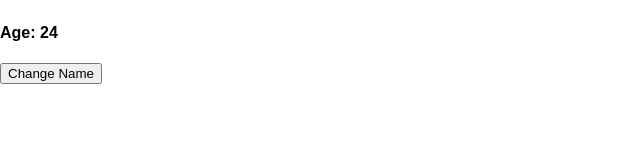
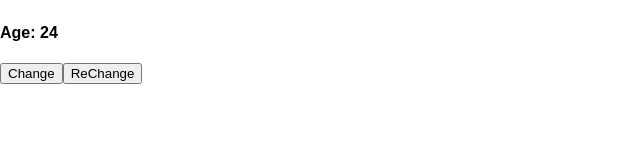
Before and after one commit to mhmtogt/Event-State-Bootstrap, a React (Create React App) app: page / in a window 1280 px wide. Shown: the part 147-300 px from the top of the page, without its empty margins (0-640 px from the left). Built offline with nearby package versions, Linux system fonts and the light colour scheme.

Commit message:
ReChange

```diff
--- a/src/useState/UseStateObject.jsx
+++ b/src/useState/UseStateObject.jsx
@@ -14,6 +14,36 @@ const UseStateObject = () => {
         age : 24,
     })
 
+    //let toggle = false;
+    const [toggle,setToggle] = useState(false);
+
+    const handleReChange = ()=>{
+        //toggle = !toggle
+
+        setToggle(!toggle )
+
+        console.log(toggle) // bunu dışa yazarsan sadece ilk değerini yazar ve bir daha render edilmez
+
+        if(toggle){
+            setPerson(
+                ({
+                    name: "Hilal",
+                    jobs:  "MBG",
+                    age : 24,
+                })
+            )
+
+        }else {
+            setPerson(
+                ({
+                    name: "Mehmet",
+                    jobs:  "Developer",
+                    age : 26,
+                })
+            )
+
+        }
+    }
 
     const {name, jobs, age} = person; // state destructure yapıldı
   return (
@@ -23,9 +53,10 @@ const UseStateObject = () => {
         <h3>Jobs: {jobs}</h3>
         <h4>Age:  {age}</h4>
 
-        <button onClick={()=>setPerson({...person, name: "Mehmet", jobs: "Developer" ,age: age+1})}>Change Name</button>
+        <button onClick={()=>setPerson({...person, name: "Mehmet", jobs: "Developer" ,age: age+1})}>Change </button>
         {/* <button onClick={()=>setJobs("CTO")}>Change Name</button>
         <button onClick={()=>setAge(29)}>Change Age</button> */}
+        <button onClick={handleReChange}>ReChange</button>
     </div>
   )
 }
```
